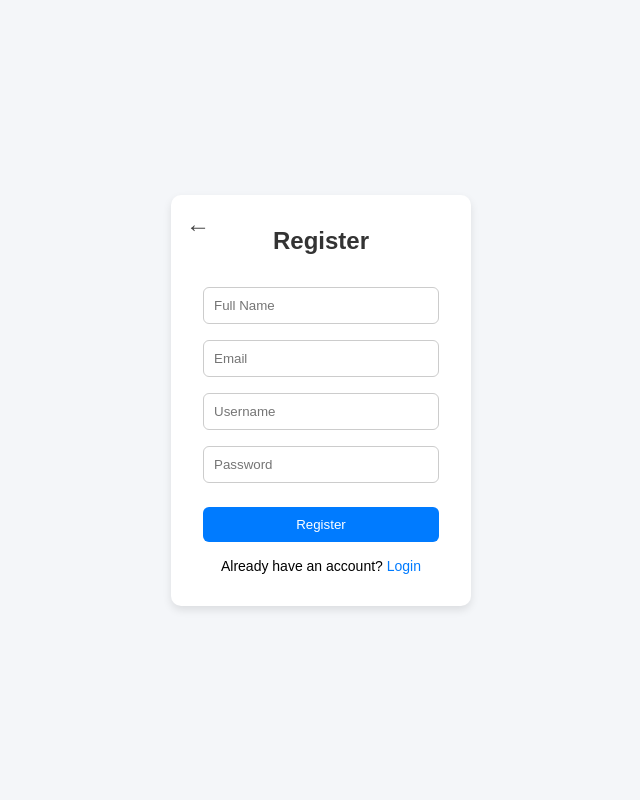
After one commit to CHARLSII/LoginSystem, a Django app: page /userlog/register in a window 1280 px wide. The commit adds this page. Shown: the whole page, without its empty margins (319-959 px from the left). Run offline with Django 5.2, Linux system fonts and the light colour scheme.

Commit message:
navigation of every html file completed

```diff
--- /dev/null
+++ b/userlog/static/userlog/style.css
@@ -0,0 +1,92 @@
+/* Basic reset */
+* {
+  margin: 0;
+  padding: 0;
+  box-sizing: border-box;
+  font-family: Arial, sans-serif;
+}
+
+body {
+  background: #f4f6f9;
+  display: flex;
+  justify-content: center;
+  align-items: center;
+  height: 100vh;
+}
+
+/* Container */
+.container {
+  background: #fff;
+  padding: 2rem;
+  border-radius: 10px;
+  box-shadow: 0px 4px 8px rgba(0,0,0,0.1);
+  width: 300px;
+  text-align: center;
+  position: relative; /* needed for back button positioning */
+}
+
+.container h2 {
+  margin-bottom: 1.5rem;
+  color: #333;
+}
+
+/* Inputs */
+input {
+  width: 100%;
+  padding: 10px;
+  margin: 0.5rem 0;
+  border: 1px solid #ccc;
+  border-radius: 6px;
+}
+
+/* Buttons */
+button {
+  width: 100%;
+  padding: 10px;
+  background: #007bff;
+  color: #fff;
+  border: none;
+  border-radius: 6px;
+  cursor: pointer;
+  margin-top: 1rem;
+  transition: background 0.3s ease;
+}
+
+button:hover {
+  background: #0056b3;
+}
+
+/* Paragraph & Links */
+p {
+  margin-top: 1rem;
+  font-size: 14px;
+}
+
+a {
+  color: #007bff;
+  text-decoration: none;
+}
+
+a:hover {
+  text-decoration: underline;
+}
+
+/* Back button (subtle, blends with container) */
+.back-button {
+  position: absolute;
+  top: 15px;
+  left: 15px;
+  font-size: 24px;          /* larger arrow */
+  font-weight: 900;         /* makes the arrow thicker/bolder */
+  color: #444;              /* subtle dark gray to blend with text */
+  background: transparent;  /* no background, blends into container */
+  border: none;
+  cursor: pointer;
+  text-decoration: none;
+  transition: transform 0.2s ease, color 0.2s ease;
+}
+
+.back-button:hover {
+  color: #007bff;           /* highlight on hover */
+  transform: translateX(-3px); /* slight left movement on hover */
+}
--- /dev/null
+++ b/userlog/templates/register.html
@@ -0,0 +1,25 @@
+{% load static %}
+
+
+<!DOCTYPE html>
+<html lang="en">
+<head>
+  <meta charset="UTF-8">
+  <title>Register</title>
+  <link rel="stylesheet" href={% static 'userlog/style.css' %}>
+</head>
+<body>
+  <div class="container">
+    <a href="{% url 'index' %}" class="back-button">←</a>
+    <h2>Register</h2>
+    <form>
+      <input type="text" placeholder="Full Name" required>
+      <input type="email" placeholder="Email" required>
+      <input type="text" placeholder="Username" required>
+      <input type="password" placeholder="Password" required>
+      <button type="submit">Register</button>
+    </form>
+    <p>Already have an account? <a href="{% url 'login' %}">Login</a></p>
+  </div>
+</body>
+</html>
--- a/userlog/urls.py
+++ b/userlog/urls.py
@@ -2,5 +2,9 @@ from django.urls import path
 from . import views
 
 urlpatterns = [
-    path('', views.index)
+    path('', views.index, name='index'),
+    path('login', views.login, name='login'),
+    path('register', views.register, name='register'),
+    path('forgot', views.forgot, name='forgot'),
+
 ]
--- a/userlog/views.py
+++ b/userlog/views.py
@@ -7,3 +7,15 @@ from django.http import HttpResponse
 
 def index(request):
     return render(request, 'index.html')
+
+
+def login(request):
+    return render(request, 'login.html')
+
+
+def register(request):
+    return render(request, 'register.html')
+
+
+def forgot(request):
+    return render(request, 'forgot.html')
```
Also changed, not shown: userlog/templates/forgot.html (added, +22 -0 lines), userlog/templates/index.html (+7 -5 lines), userlog/templates/login.html (added, +23 -0 lines).
